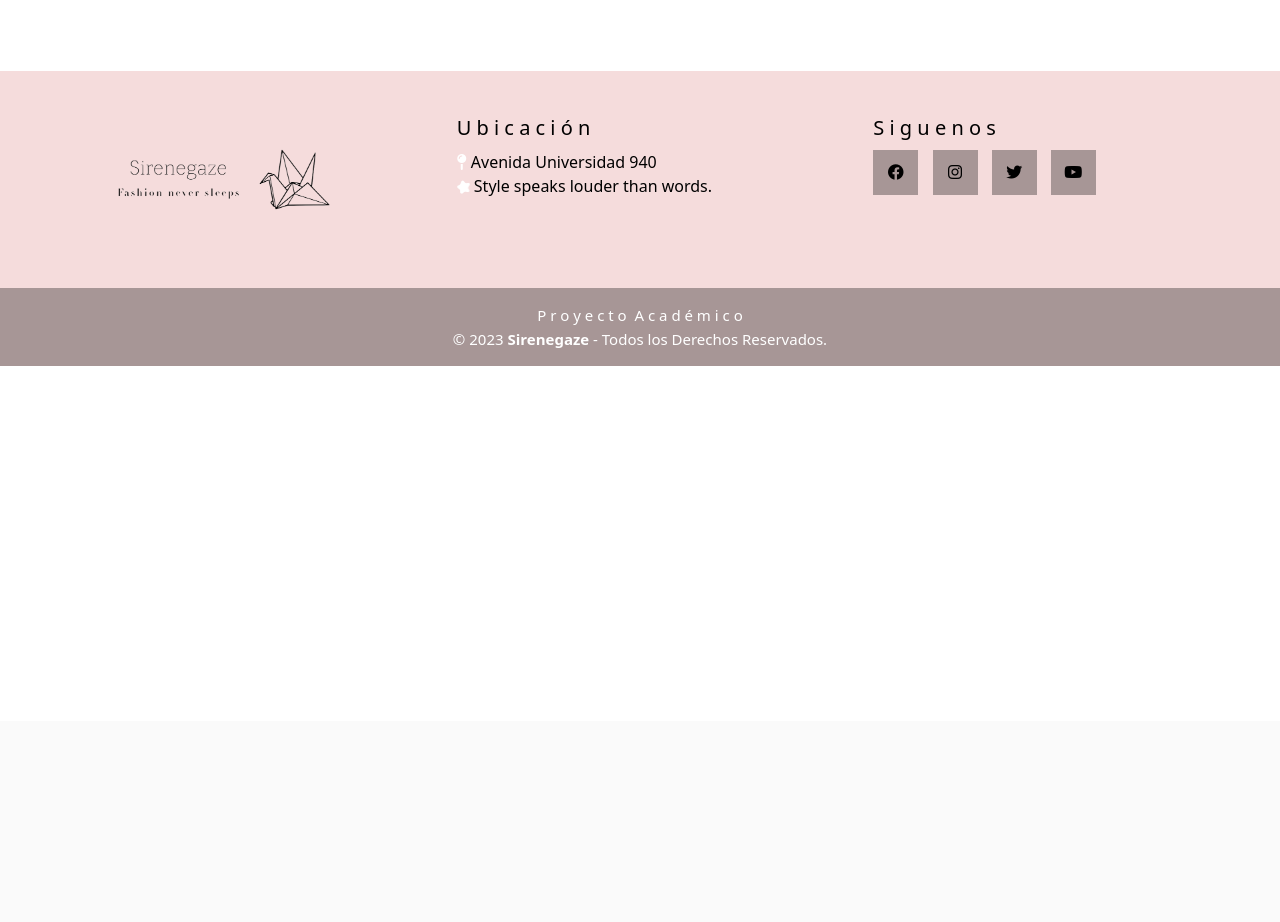
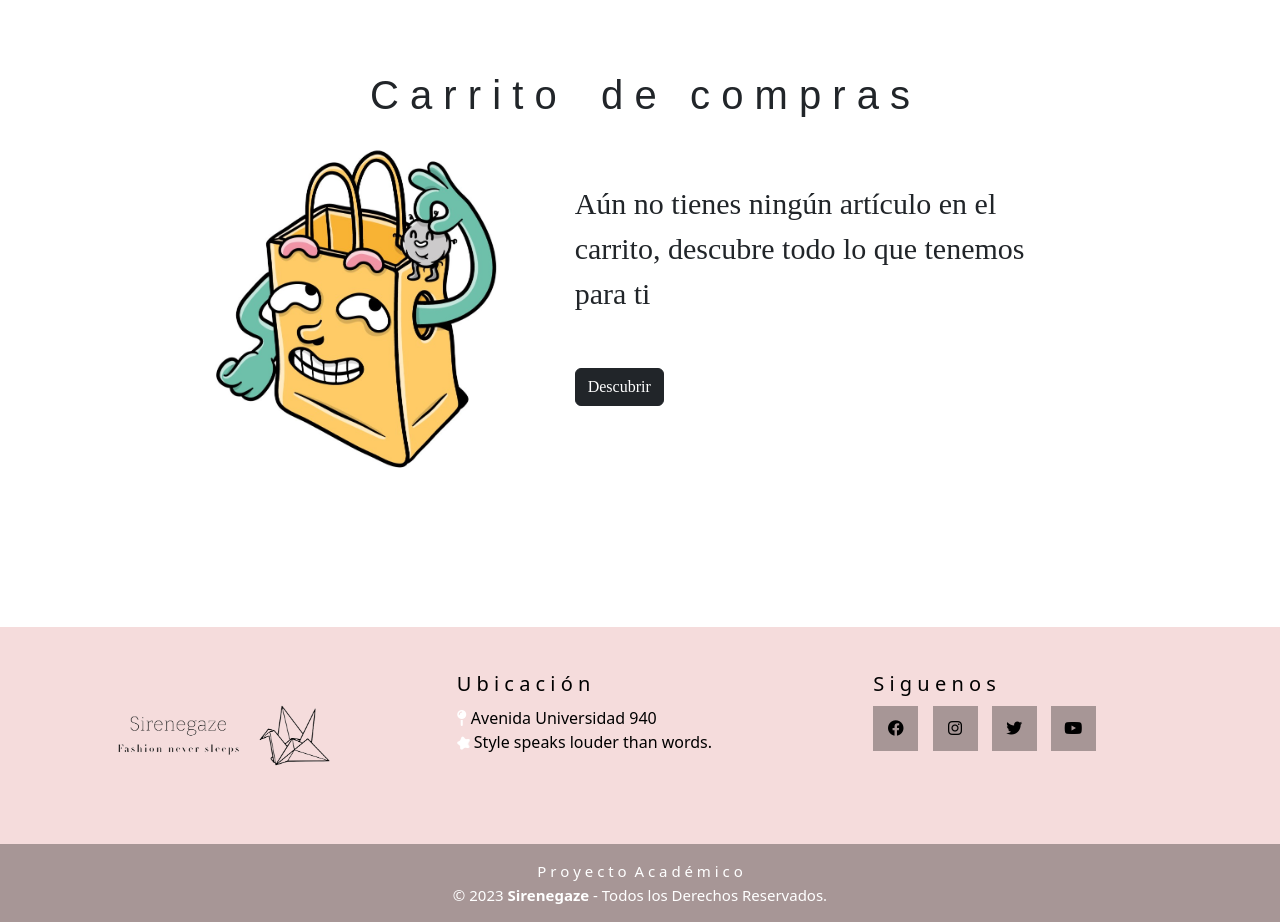
Before and after one commit to NotLuffyJustPeter/proyfinal, a PHP site: page /carrito.php in a window 1280 px wide. Shown: the part 79-1001 px from the top of the page. Before the commit the page ends 445 px from the top, so only its background shows below. Run offline with PHP 8.4, Linux system fonts and the light colour scheme; some libraries are stand-ins or nearby versions; some web fonts are replaced.

Commit message:
no carrito diseño
diseño

```diff
--- a/carrito.php
+++ b/carrito.php
@@ -35,8 +35,7 @@ if (isset($_SESSION['carrito']) && count($_SESSION['carrito']) > 0) {
     </head>
     <body>
         <?php include 'header.php'; ?>
-        <br><br><br>
-        <br><br>
+
         <div class="carrito">
 
         <h1 class="titulo">C a r r i t o &nbsp&nbsp  d e  &nbsp&nbspc o m p r a s</h1>
@@ -102,11 +101,17 @@ if (isset($_SESSION['carrito']) && count($_SESSION['carrito']) > 0) {
         <meta charset="UTF-8">
         <meta name="viewport" content="width=device-width, initial-scale=1.0">
         <title>Carrito de compras</title>
+        <link rel="stylesheet" href="css/carrito.css">
     </head>
     <body>
         <?php include 'header.php'; ?>
-        <h1>Carrito de compras</h1>
-        <p>No hay productos en el carrito.</p>
+        <div class="carrito">
+        <h1 class="titulo">C a r r i t o &nbsp&nbsp  d e  &nbsp&nbspc o m p r a s</h1>
+        <div class="carrito_vacio">
+        <img src="imagenes/carrito_vacio.jpg" alt="img" class="vacio">
+        <p>Aún no tienes ningún artículo en el carrito, descubre todo lo que tenemos para ti<br><br><button type="button" class="btn btn-dark" onclick="window.location.href='tienda.php'">Descubrir</button></p>
+        </div>
+        </div>
         <?php include 'footer.php'; ?>
     </body>
     </html>
--- a/css/carrito.css
+++ b/css/carrito.css
@@ -9,7 +9,6 @@
 }
 .carrito{
     margin: 150px;
-    margin-top: 40px;
 }
 
 .prod{
@@ -42,3 +41,16 @@ button{
 button:hover{
     background-color: none;
 }
+
+.vacio{
+    width: 400px;
+}
+
+.carrito_vacio{
+    display: grid;
+    grid-template-columns: 30% 50%;
+    place-items: center;
+    justify-content: space-evenly;
+    font-family: 'Cormorant_Infant';
+    font-size: 30px;
+}
```
Also changed, not shown: imagenes/carrito_vacio.jpg (added).
